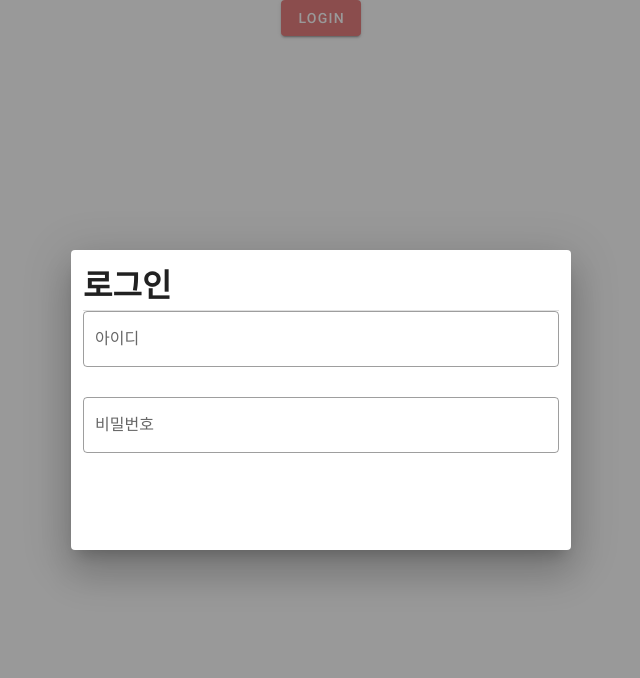
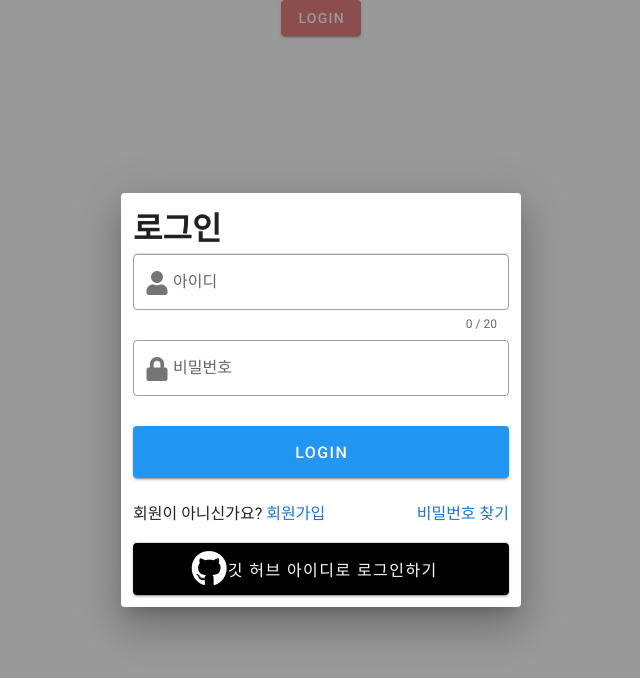
Before and after one commit to hyungyu-yoon/vue-spring-project, a Vue app in the folder vue-project/: page / in a window 1280 px wide. Both pictures are taken after a click on the button "LOGIN". Shown: the top 678 px of the page, without its empty margins (319-959 px from the left). Built offline with nearby package versions, Linux system fonts and the light colour scheme.

Commit message:
기능: 로그인 폼 구현 중

```diff
--- a/vue-project/package.json
+++ b/vue-project/package.json
@@ -15,6 +15,7 @@
     "vuex": "^3.1.2"
   },
   "devDependencies": {
+    "@fortawesome/fontawesome-free": "^5.12.0",
     "@vue/cli-plugin-babel": "^4.1.0",
     "@vue/cli-plugin-eslint": "^4.1.0",
     "@vue/cli-plugin-router": "^4.1.0",
--- a/vue-project/src/App.vue
+++ b/vue-project/src/App.vue
@@ -1,7 +1,7 @@
 <template>
   <v-app>
     <v-content>
-      <Home></Home>
+      <Home />
     </v-content>
   </v-app>
 </template>
@@ -18,5 +18,5 @@ export default {
   data: () => ({
     //
   }),
-};
+}
 </script>
--- a/vue-project/src/components/Login.vue
+++ b/vue-project/src/components/Login.vue
@@ -2,7 +2,6 @@
   <div>
     <v-sheet
       :elevation="12"
-      :height="300"
     >
       <v-container>
         <v-row>
@@ -17,12 +16,60 @@
           >
             <v-text-field
               label="아이디"
+              prepend-inner-icon="fas fa-user"
               outlined
+              :rules="rules"
+              counter="20"
             />
             <v-text-field
               label="비밀번호"
+              prepend-inner-icon="fas fa-lock"
               outlined
+              :rules="rules"
             />
+
+            <v-btn
+              block
+              x-large
+              dark
+              color="blue"
+            >
+              Login
+            </v-btn>
+          </v-col>
+          <v-col
+            cols="8"
+          >
+            <p>
+              회원이 아니신가요? <a>회원가입</a>
+            </p>
+          </v-col>
+          <v-col
+            cols="4"
+            class="text-right .caption"
+          >
+            <a>비밀번호 찾기</a>
+          </v-col>
+        </v-row>
+        <v-divider />
+        <v-row dense>
+          <v-col
+            cols="12"
+          >
+            <v-btn
+              block
+              x-large
+              dark
+              color="black"
+            >
+              <v-icon
+                left
+                large
+                dark
+              >
+                fab fa-github
+              </v-icon> 깃 허브 아이디로 로그인하기
+            </v-btn>
           </v-col>
         </v-row>
       </v-container>
@@ -31,7 +78,30 @@
 </template>
 
 <script>
-export default {}
+export default {
+  data (){
+    return {
+      rules: [
+        value => !!value || 'Required.',
+        value => this.idCheck(value) || '아이디는 소문자와 숫자의 조합으로 해주세요',
+      ],
+    }
+  },
+  methods: {
+    idCheck(value){
+      const idReg = /[a-z0-9]{5,19}$/g
+
+      if(idReg.test(value)){
+        console.log('test 성공')
+        return true
+      }else{
+        console.log('테스트 실패')
+      }
+
+    }
+  }
+
+}
 </script>
 
 <style></style>
--- a/vue-project/src/plugins/vuetify.js
+++ b/vue-project/src/plugins/vuetify.js
@@ -1,7 +1,11 @@
-import Vue from 'vue';
-import Vuetify from 'vuetify/lib';
+import '@fortawesome/fontawesome-free/css/all.css'
+import Vue from 'vue'
+import Vuetify from 'vuetify/lib'
 
-Vue.use(Vuetify);
+Vue.use(Vuetify)
 
 export default new Vuetify({
-});
+    icons: {
+        iconfont: 'fa'
+    }
+})
--- a/vue-project/src/views/Home.vue
+++ b/vue-project/src/views/Home.vue
@@ -2,7 +2,7 @@
   <div class="text-center">
     <v-dialog
       v-model="dialog"
-      width="500"
+      width="400"
     >
       <template v-slot:activator="{ on }">
         <v-btn
```
Also changed, not shown: vue-project/src/main.js (+7 -7 lines), vue-project/src/router/index.js (+13 -13 lines), vue-project/src/store/index.js (+4 -4 lines), 1 other file (tests, documents, lock files or other folders).
